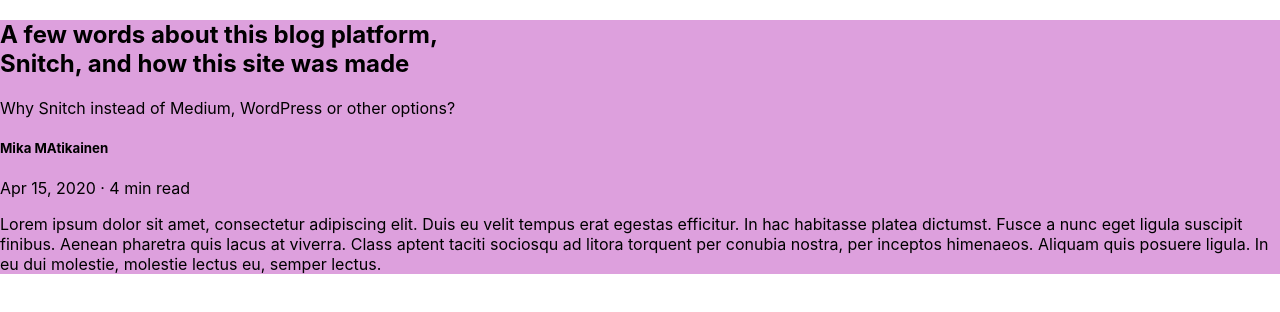
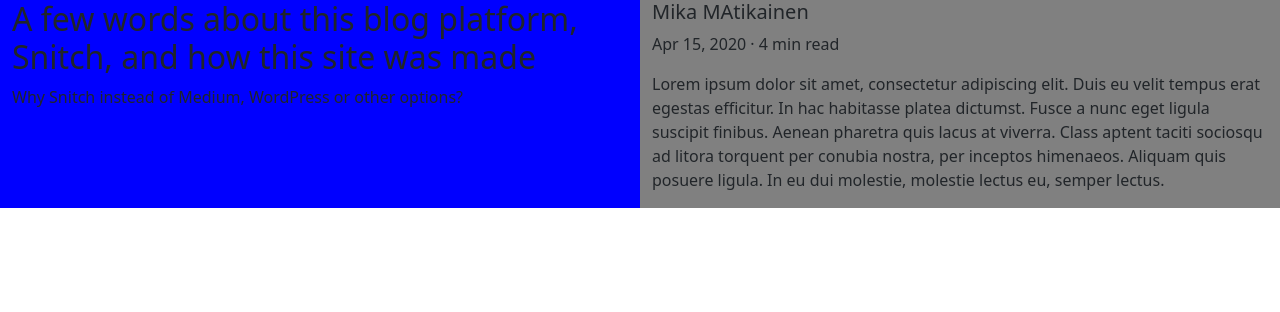
Before and after one commit to allanmauko/snitch-client, a Next.js app in the folder snitch-client/: page /about in a window 1280 px wide. Shown: the top 312 px of the page. Built offline with nearby package versions, Linux system fonts and the light colour scheme.

Commit message:
Imported bootstrap for styling in app.js

```diff
--- a/snitch-client/pages/_app.js
+++ b/snitch-client/pages/_app.js
@@ -1,4 +1,5 @@
 import '../styles/globals.css'
+import 'bootstrap/dist/css/bootstrap.css'
 
 function MyApp({ Component, pageProps }) {
   return <Component {...pageProps} />
--- a/snitch-client/pages/about.js
+++ b/snitch-client/pages/about.js
@@ -6,8 +6,8 @@
     return (
 
     <div className="container-fluid">
-    <div className="row" style={{ backgroundColor: "plum" }}>
-      <div className="col-sm-6">
+    <div className="row" style={{ backgroundColor: "gray" }}>
+      <div className="col-sm-6" style={{ backgroundColor: "blue" }}>
         <h2>A few words about this blog platform,  <br />
         Snitch, and how this site was made</h2>
         <p>Why Snitch instead of Medium, WordPress or other options?</p>
```
